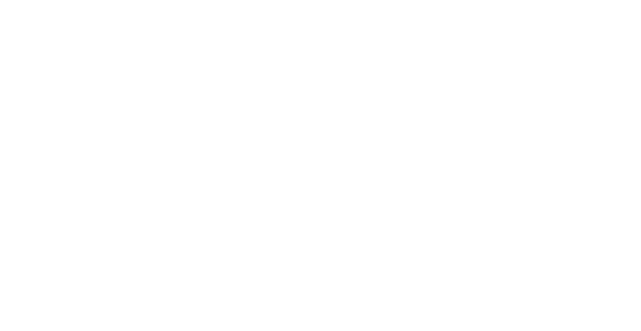
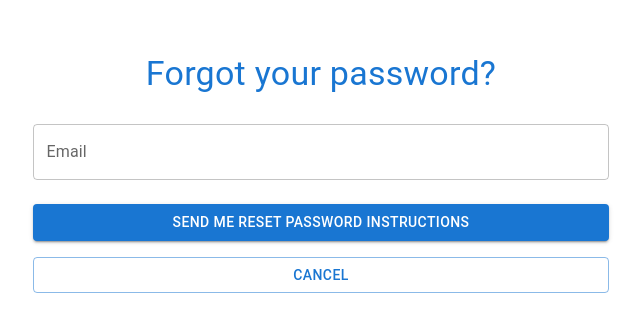
Before and after one commit to itechart-warehouse/frontend, a React (Create React App) app: page /password in a window 1280 px wide. Before the commit this address had no page. Shown: the part 227-558 px from the top of the page, without its empty margins (319-960 px from the left). Built offline with nearby package versions, Linux system fonts and the light colour scheme.

Commit message:
US-1.2 Added Page and Form for recover password action, added nedded routes

```diff
--- a/src/App.tsx
+++ b/src/App.tsx
@@ -2,7 +2,7 @@
 import { useContext } from "react";
 import HomePage from "./pages/home/HomePage";
 import "./App.css";
-//import RecoverPasswordPage from "./pages/recover-password/RecoverPasswordPage";
+import RecoverPasswordPage from "./pages/recover-password/RecoverPasswordPage";
 import LoginPage from "./pages/login/LoginPage";
 import { LoginContext } from "./context/loginContext";
 
@@ -19,7 +19,7 @@
         <>
           <Route path="home" element={<Navigate to="/" />} />
           <Route path="/" element={<LoginPage />} />
-          {/*<Route path="/password" element={<RecoverPasswordPage />} />*/}
+          {<Route path="/password" element={<RecoverPasswordPage />} />}
         </>
       )}
     </Routes>
--- a/src/components/forms/login-form/LoginForm.tsx
+++ b/src/components/forms/login-form/LoginForm.tsx
@@ -89,8 +89,8 @@
       <Grid container>
         <Grid item xs>
           <Typography>
-            {/*TODO add path to recover password and change color definition*/}
-            <Link to="#" style={{ color: "#1976d2" }}>
+            {/*TODO change color definition*/}
+            <Link to="/password" style={{ color: "#1976d2" }}>
               Forgot password?
             </Link>
           </Typography>
--- /dev/null
+++ b/src/components/forms/recover-password-form/RecoverPasswordForm.tsx
@@ -0,0 +1,77 @@
+import { useFormik } from "formik";
+import { Button, Grid, TextField } from "@mui/material";
+import * as yup from "yup";
+import { clientApi } from "../../../services/clientApi";
+import { useNavigate } from "react-router-dom";
+
+interface Values {
+  email: string;
+}
+
+const validationSchema = yup.object({
+  email: yup
+    .string()
+    .email("Enter a valid email")
+    .required("Email is required"),
+});
+
+const submitBtnStyle = { mt: 3, mb: 2 };
+
+function RecoverPasswordForm() {
+  const formik = useFormik({
+    initialValues: {
+      email: "",
+    },
+    validationSchema: validationSchema,
+    onSubmit: (email: Values) => {
+      //console.log(email);
+      clientApi.recoverData
+        .recoverEmail(email)
+        .then((res) => console.log(res.config.data))
+        .catch((err) => {
+          if (err.response) {
+            alert(err.response.data);
+          } else if (err.request) {
+            console.log(err.request);
+            alert("Server is not working");
+          } else {
+            console.log(err.message);
+            alert(err.message);
+          }
+        });
+    },
+  });
+
+  let navigate = useNavigate();
+  const routeLogin = () => {
+    let path = "/";
+    navigate(path);
+  };
+
+  return (
+    <form onSubmit={formik.handleSubmit}>
+      <TextField
+        fullWidth={true}
+        id="email"
+        name="email"
+        label="Email"
+        value={formik.values.email}
+        onChange={formik.handleChange}
+        error={formik.touched.email && Boolean(formik.errors.email)}
+        helperText={formik.touched.email && formik.errors.email}
+      />
+      <Button type="submit" fullWidth variant="contained" sx={submitBtnStyle}>
+        Send me reset password instructions
+      </Button>
+      <Grid container>
+        <Grid item xs>
+          <Button onClick={routeLogin} variant="outlined" fullWidth>
+            Cancel
+          </Button>
+        </Grid>
+      </Grid>
+    </form>
+  );
+}
+
+export default RecoverPasswordForm;
--- /dev/null
+++ b/src/pages/recover-password/RecoverPasswordPage.tsx
@@ -0,0 +1,33 @@
+import RecoverPasswordForm from "../../components/forms/recover-password-form/RecoverPasswordForm";
+import { Grid, Typography } from "@mui/material";
+
+function RecoverPasswordPage() {
+  return (
+    <>
+      <Grid
+        container
+        spacing={0}
+        direction="column"
+        alignItems="center"
+        justifyContent="center"
+        style={{ minHeight: "100vh" }}
+      >
+        <Grid item>
+          <Typography
+            variant="h4"
+            component="div"
+            gutterBottom
+            color="primary"
+            align="center"
+            marginBottom="30px"
+          >
+            Forgot your password?
+          </Typography>
+          <RecoverPasswordForm />
+        </Grid>
+      </Grid>
+    </>
+  );
+}
+
+export default RecoverPasswordPage;
```
